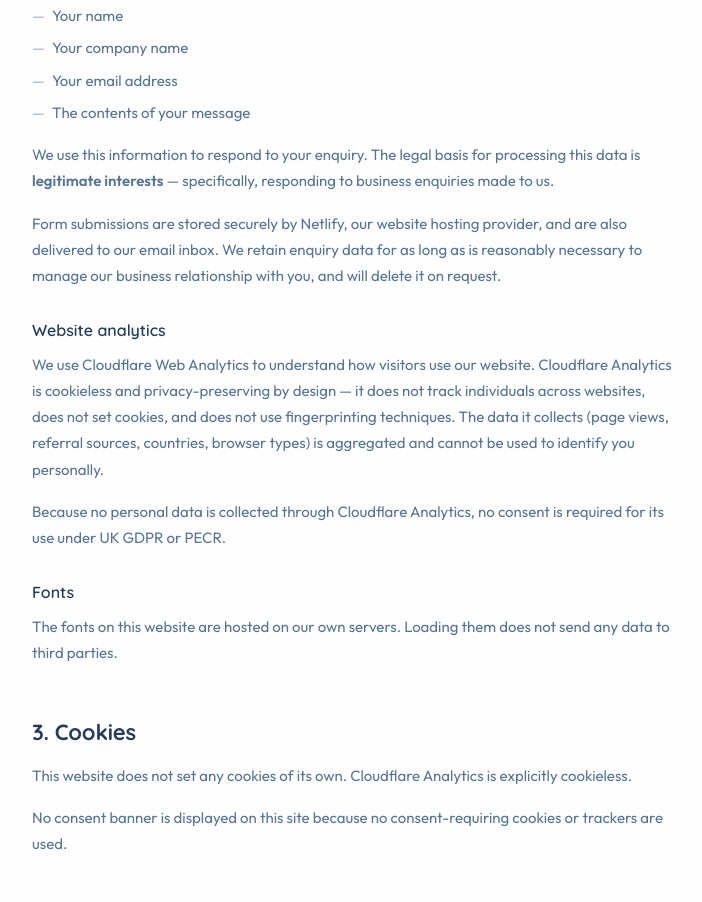
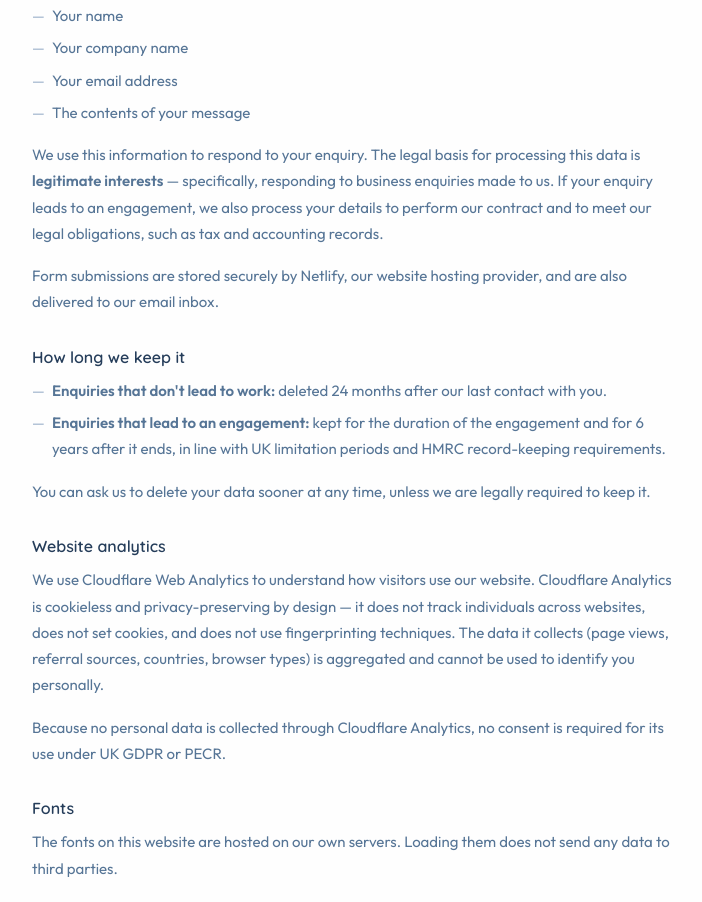
Before and after one commit to M2-Solutions/m2solutions-website, a plain HTML site: page privacy.html in a window 1280 px wide. Shown: the part 1126-2028 px from the top of the page, without its empty margins (288-990 px from the left). Drawn offline with Linux system fonts and the light colour scheme.

Commit message:
Privacy policy: state specific data retention periods
Replace 'as long as reasonably necessary' with defined periods:
24 months after last contact for enquiries, and engagement plus 6 years
where an enquiry leads to work. Add contract and legal obligation as the
basis for client data.

Co-Authored-By: Claude Opus 5.5 <noreply@anthropic.com>
Claude-Session: https://claude.ai/code/session_01Kkicfu4UFueQ7xfQouuAVD

```diff
--- a/privacy.html
+++ b/privacy.html
@@ -102,8 +102,15 @@
       <li>Your email address</li>
       <li>The contents of your message</li>
     </ul>
-    <p>We use this information to respond to your enquiry. The legal basis for processing this data is <strong>legitimate interests</strong> — specifically, responding to business enquiries made to us.</p>
-    <p>Form submissions are stored securely by Netlify, our website hosting provider, and are also delivered to our email inbox. We retain enquiry data for as long as is reasonably necessary to manage our business relationship with you, and will delete it on request.</p>
+    <p>We use this information to respond to your enquiry. The legal basis for processing this data is <strong>legitimate interests</strong> — specifically, responding to business enquiries made to us. If your enquiry leads to an engagement, we also process your details to perform our contract and to meet our legal obligations, such as tax and accounting records.</p>
+    <p>Form submissions are stored securely by Netlify, our website hosting provider, and are also delivered to our email inbox.</p>
+
+    <h3>How long we keep it</h3>
+    <ul>
+      <li><strong>Enquiries that don't lead to work:</strong> deleted 24 months after our last contact with you.</li>
+      <li><strong>Enquiries that lead to an engagement:</strong> kept for the duration of the engagement and for 6 years after it ends, in line with UK limitation periods and HMRC record-keeping requirements.</li>
+    </ul>
+    <p>You can ask us to delete your data sooner at any time, unless we are legally required to keep it.</p>
 
     <h3>Website analytics</h3>
     <p>We use Cloudflare Web Analytics to understand how visitors use our website. Cloudflare Analytics is cookieless and privacy-preserving by design — it does not track individuals across websites, does not set cookies, and does not use fingerprinting techniques. The data it collects (page views, referral sources, countries, browser types) is aggregated and cannot be used to identify you personally.</p>
```
